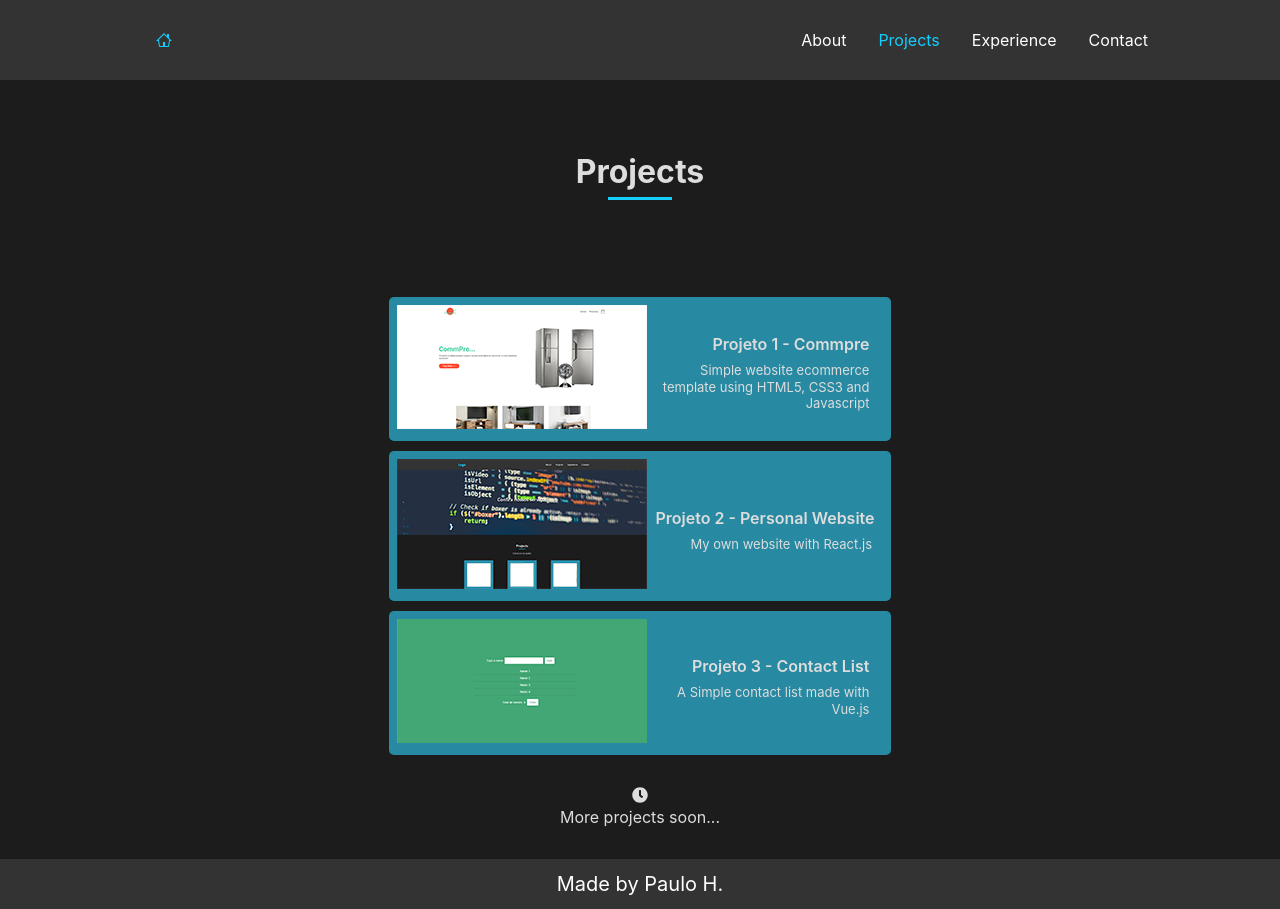
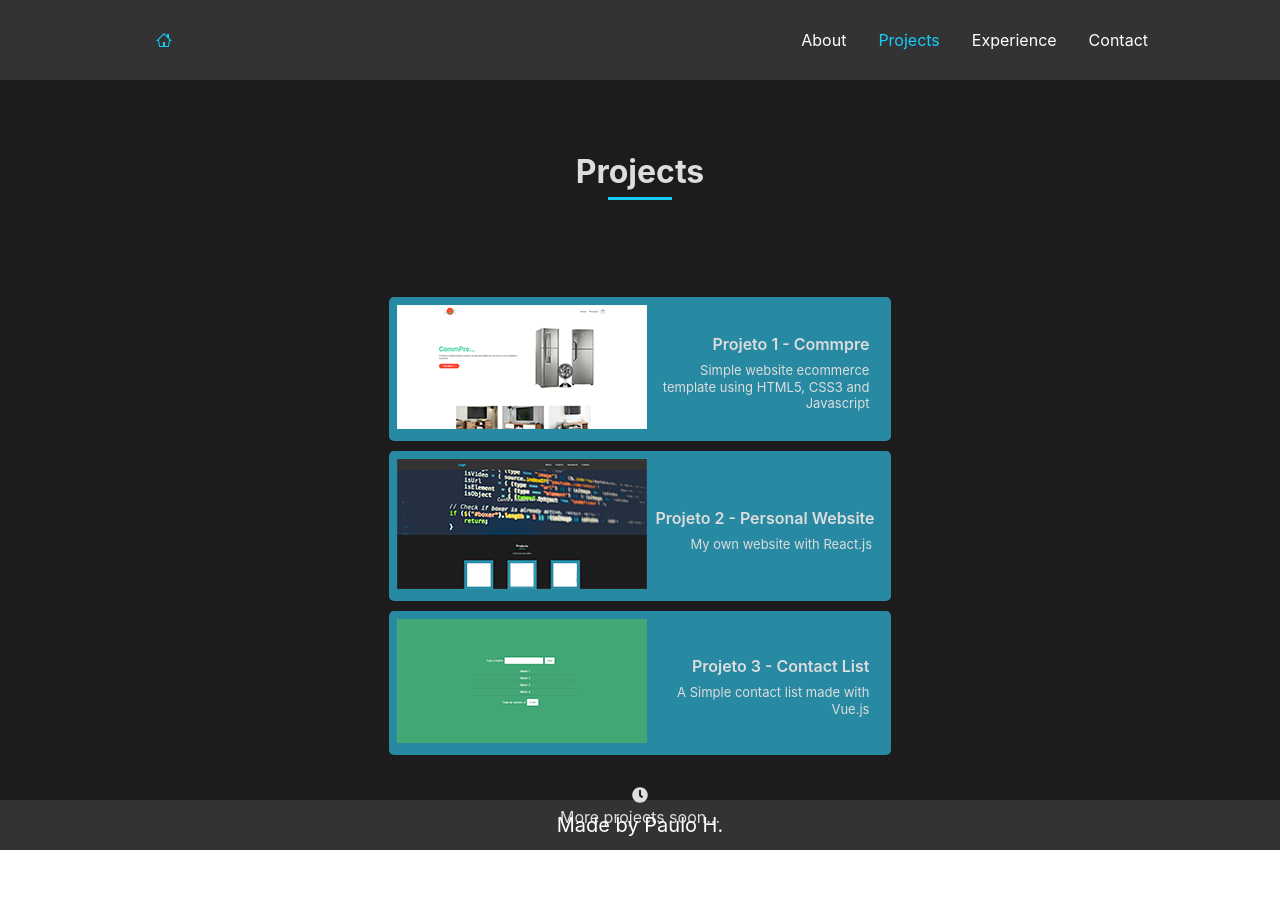
Before and after one commit to paulohfsantos/my-landing-page, a React (Create React App) app: page /Projects in a window 1280 px wide. After the commit the page ends 859 px from the top, so only its background shows below. Built offline with nearby package versions, Linux system fonts and the light colour scheme.

Commit message:
updating media query project.css

```diff
--- a/src/Style/Projects.css
+++ b/src/Style/Projects.css
@@ -2,7 +2,7 @@
     padding-top: .5rem;
     background-color: #1c1c1c;
     color: #ddd;
-    /*height: 90vh;*/
+    height: 90vh;
 }
 .projects h1 {
     text-align: center;
@@ -70,6 +70,9 @@
     .about {
         padding-top: 1rem;
     }
+    .projects {
+        height: unset;
+    }
     .project-col-6 {
         flex: 0 0 100%;
         max-width: 100%;
```
